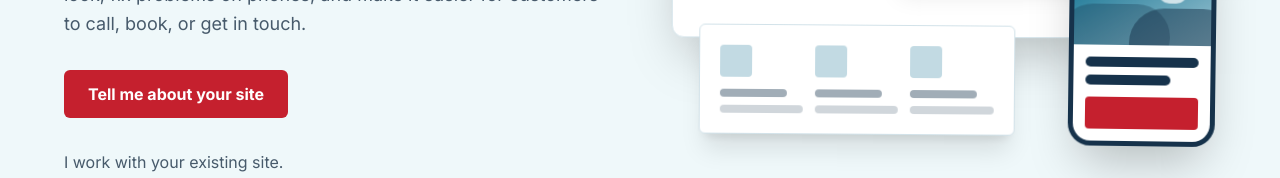
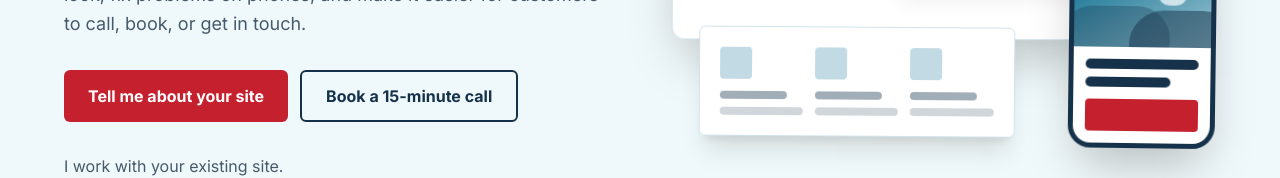
Before and after one commit to zarkasias/portfolio, a Next.js app: page / in a window 1280 px wide. Shown: the part 471-649 px from the top of the page. Built offline with nearby package versions, Linux system fonts and the light colour scheme; no server answers.

Commit message:
Add 'Book a 15-minute call' button, pointing to the contact form for now
Co-Authored-By: Claude Opus 5.5 <noreply@anthropic.com>
Claude-Session: https://claude.ai/code/session_011gvovmx8xTYfBokFr3Qadh

```diff
--- a/app/globals.css
+++ b/app/globals.css
@@ -130,8 +130,13 @@
     @apply inline-flex min-h-12 items-center justify-center gap-2 rounded-lg bg-cta px-6 py-3 font-bold text-cta-foreground transition-colors hover:bg-cta/85;
   }
 
+  .btn-secondary {
+    @apply inline-flex min-h-12 items-center justify-center gap-2 rounded-lg border-2 border-foreground bg-transparent px-6 py-3 font-bold text-foreground transition-colors hover:bg-foreground/5;
+  }
+
   /* The white ring and cobalt outline stay visible on light and dark sections. */
-  .btn-cta:focus-visible {
+  .btn-cta:focus-visible,
+  .btn-secondary:focus-visible {
     outline: 3px solid hsl(var(--primary));
     outline-offset: 2px;
     box-shadow: 0 0 0 2px #fff;
--- a/components/ContactCta.tsx
+++ b/components/ContactCta.tsx
@@ -19,7 +19,8 @@ export function ContactCta() {
 
           <p className="mt-6 max-w-[50ch] text-lg leading-relaxed text-muted-foreground">
             Tell me what's bothering you about it. I'll reply within one
-            business day, and there's no obligation.
+            business day, and there's no obligation. If you'd rather talk,
+            mention a good time for a 15-minute call and I'll ring you.
           </p>
 
           <p className="mt-6 text-lg text-muted-foreground">
--- a/components/Hero.tsx
+++ b/components/Hero.tsx
@@ -1,4 +1,5 @@
 import { HeroVisual } from "./HeroVisual";
+import { bookingLink } from "@/data";
 
 export const Hero = () => {
   return (
@@ -23,9 +24,14 @@ export const Hero = () => {
             book, or get in touch.
           </p>
 
-          <a href="#contact" className="btn-cta mt-8 w-full sm:w-auto">
-            Tell me about your site
-          </a>
+          <div className="mt-8 flex flex-col gap-3 sm:flex-row">
+            <a href="#contact" className="btn-cta w-full sm:w-auto">
+              Tell me about your site
+            </a>
+            <a href={bookingLink.href} className="btn-secondary w-full sm:w-auto">
+              {bookingLink.label}
+            </a>
+          </div>
 
           <ul className="mt-8 space-y-1 text-muted-foreground">
             <li>I work with your existing site.</li>
--- a/data/index.ts
+++ b/data/index.ts
@@ -1,6 +1,12 @@
 export const contactPhone = {
   display: "(408) 685-8012",
   href: "tel:+14086858012",
+};
+
+// Point href at a Calendly or Cal.com link once one exists.
+export const bookingLink = {
+  label: "Book a 15-minute call",
+  href: "/#contact",
 };
 
 export const navItems = [
```
